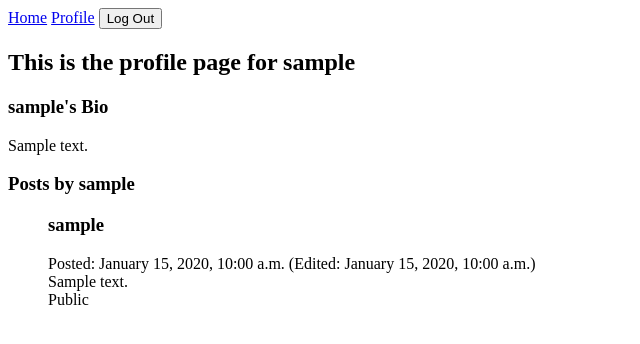
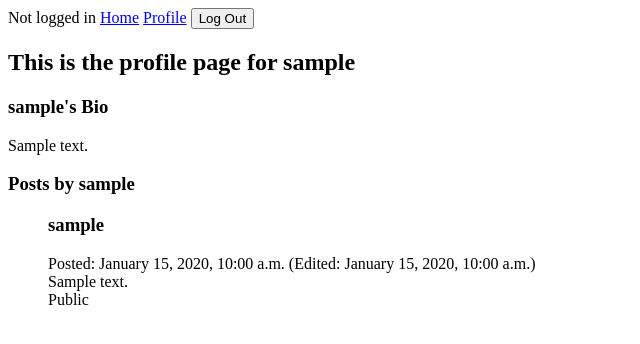
Before and after one commit to alec-zaiane/project-mod-firebrick, a Django app: page /author/00000000-0000-0000-0000-000000000001 in a window 1280 px wide. Shown: the top 344 px of the page, without its empty margins (0-640 px from the left). Run offline with Django 5.2, Linux system fonts and the light colour scheme; tables that the repository leaves empty hold one stand-in row (values such as "Sample post").

Commit message:
feat: show your username in the header

```diff
--- a/src/socialnetwork/templates/base.html
+++ b/src/socialnetwork/templates/base.html
@@ -9,6 +9,11 @@
 </head>
 <body>
     <div class="navbar">
+        {% if user.is_authenticated %}
+            <span>Logged in as {{ user }}</span>
+        {% else %}
+            <span>Not logged in</span>
+        {% endif %}
         <a href="{% url 'socialnetwork:stream' %}">Home</a>
         {% if author %}
             <a href="{% url 'socialnetwork:author_profile' author.uuid %}">Profile</a>
```
